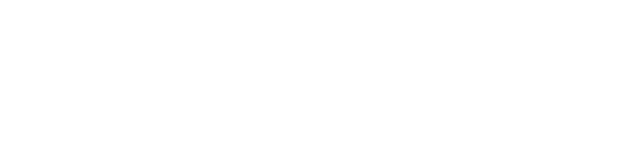
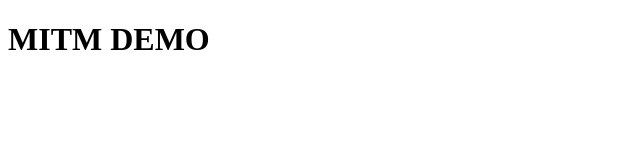
Before and after one commit to essakk-svg/mitm_demo, a plain HTML site: page index.html in a window 1280 px wide. Shown: the whole page, without its empty margins (0-640 px from the left). Drawn offline with Linux system fonts and the light colour scheme.

Commit message:
Change title and header to 'MITM DEMO'

```diff
--- a/index.html
+++ b/index.html
@@ -5,8 +5,9 @@
     <meta name="viewport" content="width=device-width, initial-scale=1.0">
     <meta name="description" content="Discover the latest advancements in technology and innovation, including AI, robotics, and futuristic trends.">
     <link rel="shortcut icon" href="proxy-image.png" type="image/x-icon">
-    <title>Tech & Innovation</title>
+    <title>MITM DEMO</title>
   </head>
   <body>
+    <h1>MITM DEMO</h1>
   </body>
 </html>
```
